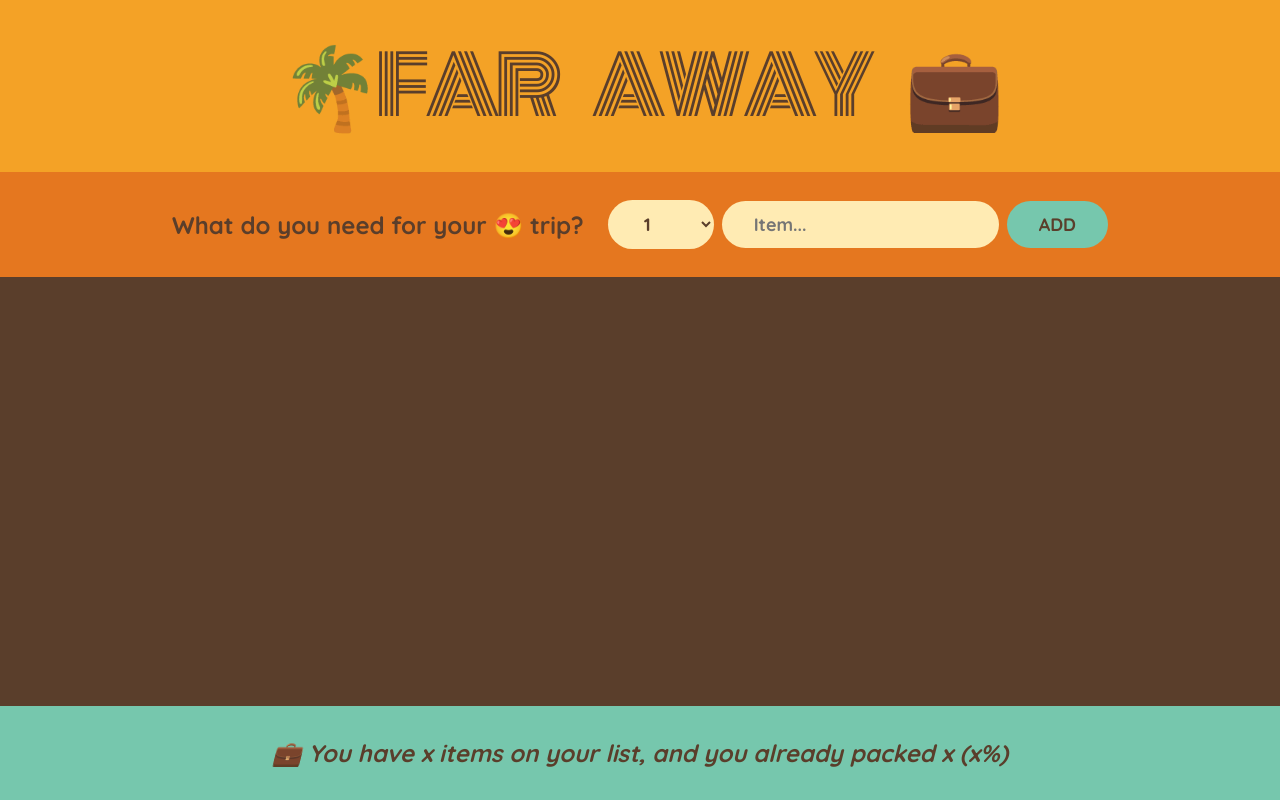
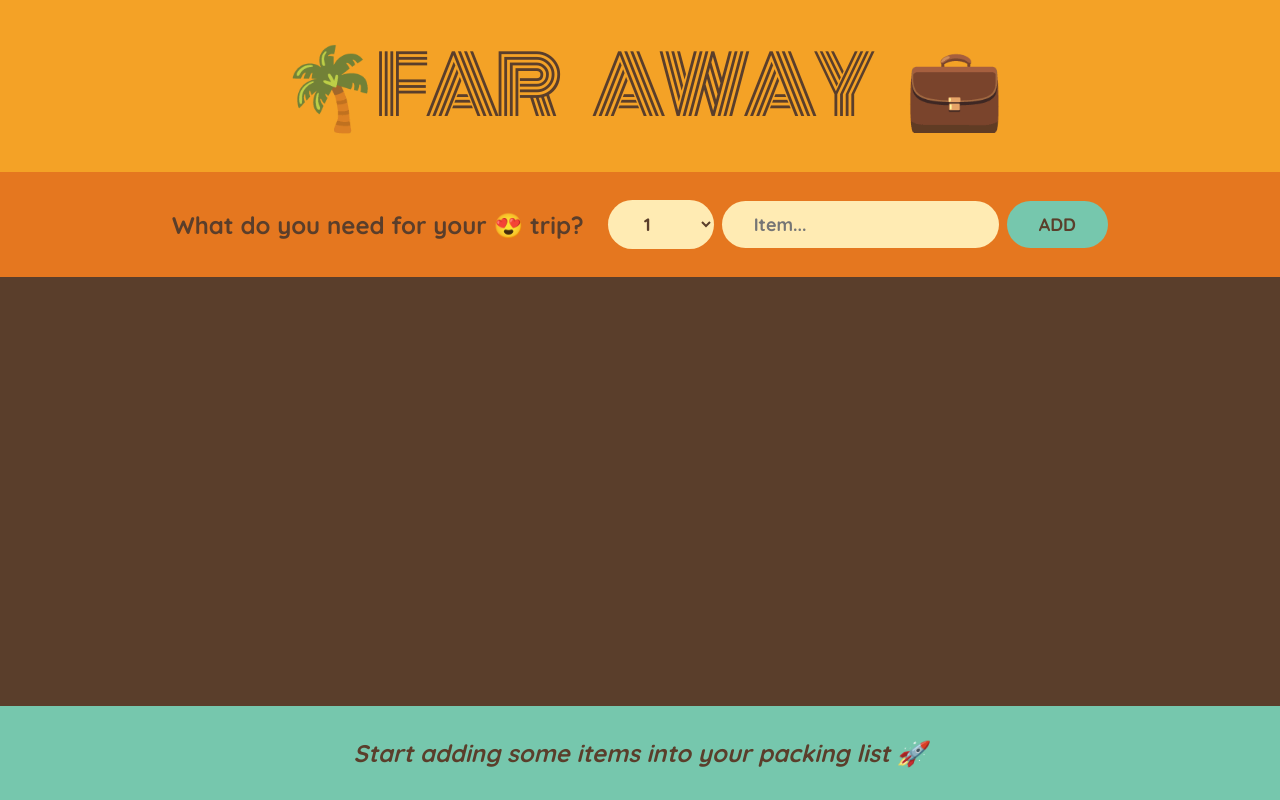
Before and after one commit to PoetsMuse/travel_list, a React (Create React App) app: page / in a window 1280 px wide. Built offline with nearby package versions, Linux system fonts and the light colour scheme.

Commit message:
Derived state / adding statistics in footer

```diff
--- a/src/App.js
+++ b/src/App.js
@@ -25,7 +25,7 @@
       <Logo />
       <Form onAddItems={handleAddItems} />
       <PackingList items={items} onDeleteItem={handleDeleteItem} onToggleItem={handleToggleItem} />
-      <Stats />
+      <Stats items={items} />
     </div>
   );
 }
@@ -44,7 +44,6 @@
     if (!description) return;
 
     const newItem = { description, quantity, packed: false, id: Date.now() };
-    console.log(newItem);
 
     onAddItems(newItem)
 
@@ -105,10 +104,27 @@
   );
 }
 
-function Stats() {
+function Stats( {items}) {
+  if(!items.length)
+   return (
+    <p className="stats">
+      <em>Start adding some items into your packing list 🚀</em>
+    </p>
+  )
+
+  const numItems = items.length
+  const numPacked = items.filter((item) => item.packed).length
+  const percentage = Math.round((numPacked / numItems) * 100)
+
   return (
     <footer className="stats">
-      <em>💼 You have x items on your list, and you already packed x (x%)</em>
+      <em>
+        {
+          percentage === 100
+            ? "You've got everything! Ready to go! ✈️"
+            : `💼 You have ${numItems} items on your list, and you already packed ${numPacked} (${percentage}%)`
+        }
+      </em>
     </footer>
   );
 }
```
